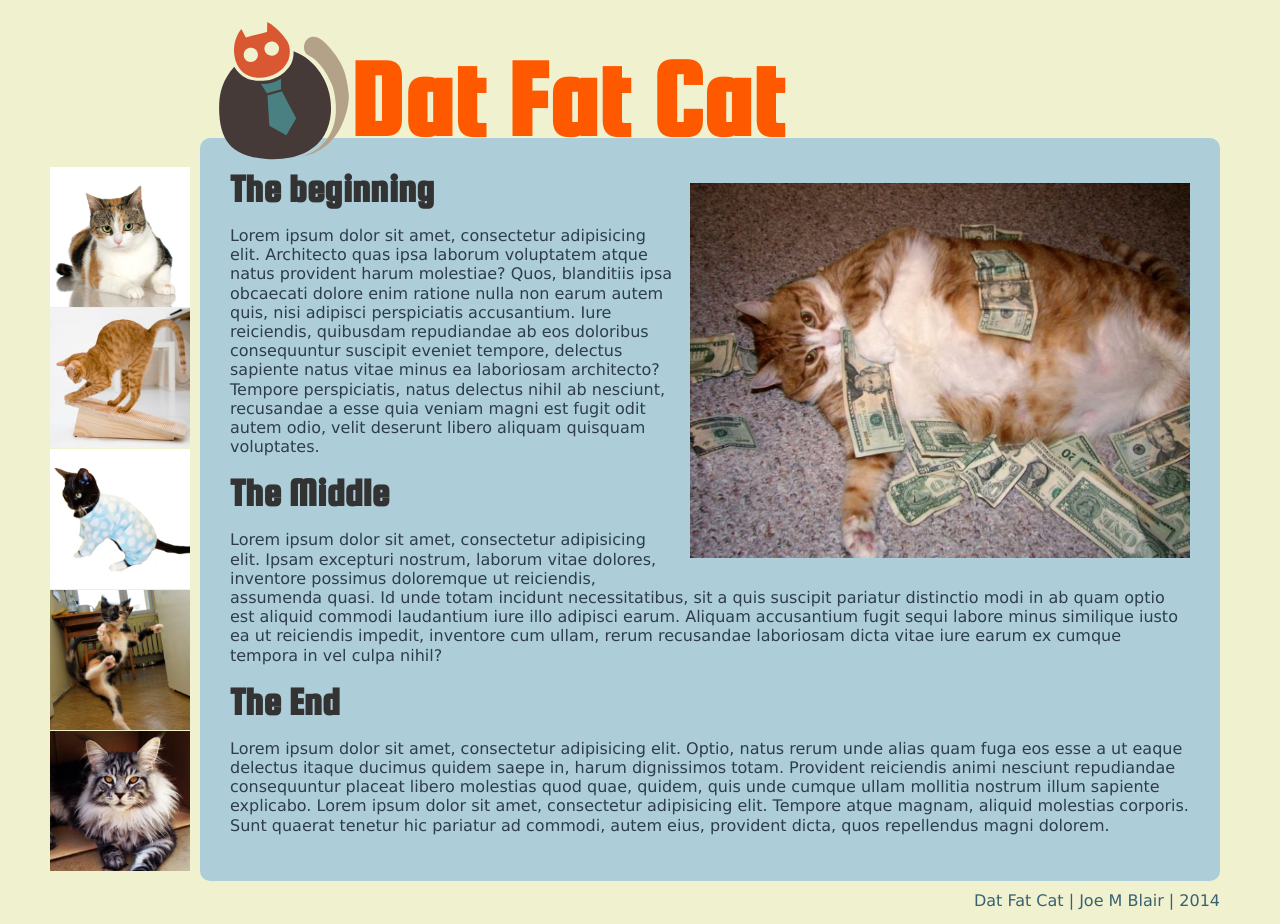
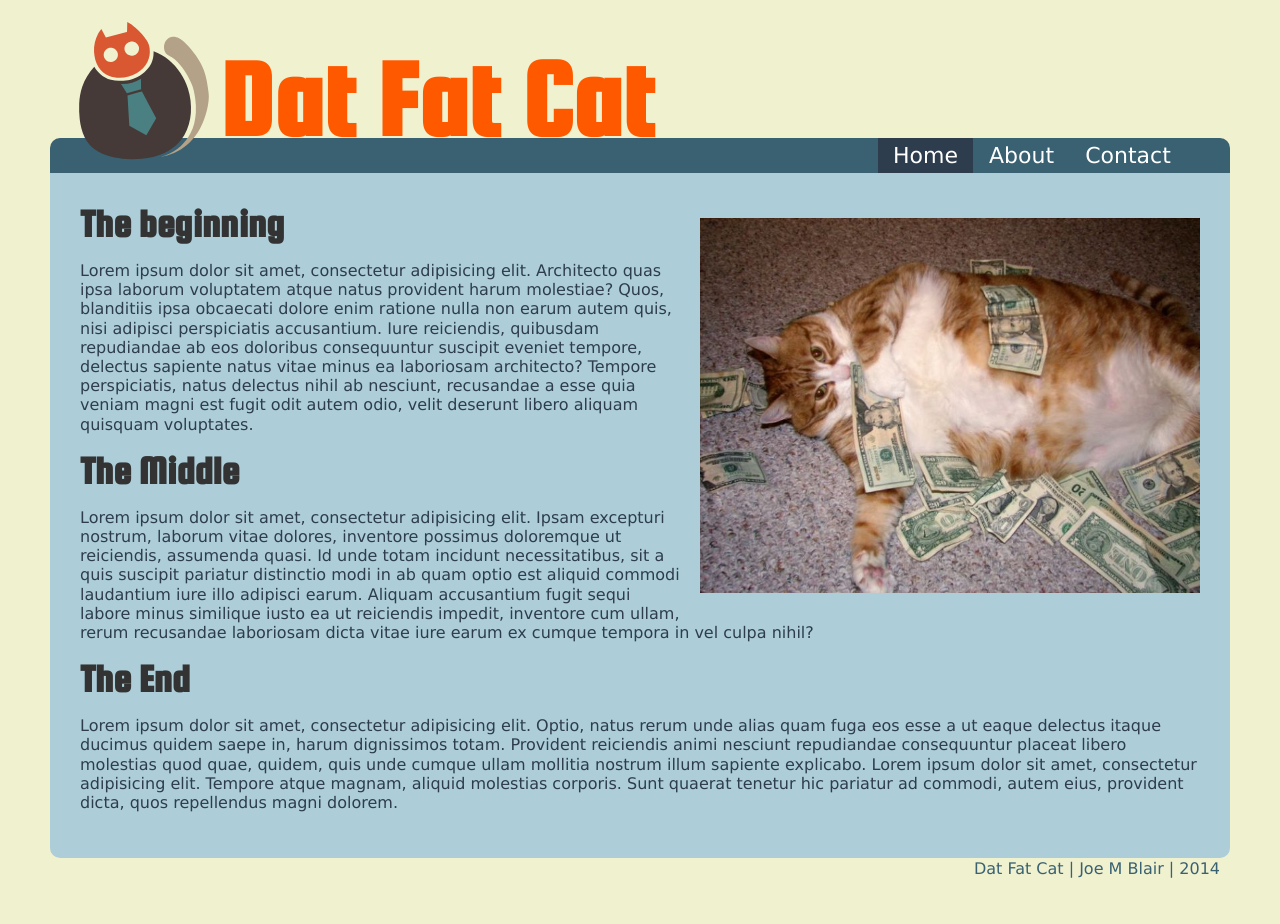
Before and after one commit to JoeMBlair/datfatcat.com, a plain HTML site: page html/index.html in a window 1280 px wide. After the commit the page ends 892 px from the top, so only its background shows below. Drawn offline with Linux system fonts and the light colour scheme; files whose address does not match are found by name.

Commit message:
rejiggered the layout and added a nav menu

```diff
--- a/html/css/dfc.css
+++ b/html/css/dfc.css
@@ -1,12 +1,18 @@
 * {
 	/*outline: red 1px dashed;*/
+	text-decoration: none;
 }
-
 html {
 	background-color: #F0F1CF;
 	font-family: Verdana, sans-serif;
 }
 
+body {
+	min-width: 750px;
+	max-width: 1200px;
+	margin-left: auto;
+	margin-right: auto;
+}
 h2 {
 	color: #333;
 	font-family: 'Squada One', sans-serif;
@@ -15,54 +21,73 @@ h2 {
 	margin: 0;
 }
 
-main p {
-	color: #2E3D4D;
-	line-height: 120%;
-}
-
-body {
-	min-width: 820px;
-	max-width: 1200px;
-	margin-left: auto;
-	margin-right: auto;
-}
-
 header {
 	position: relative;
 	z-index: 1;
 	height: 130px;
-	margin: 0;
+	margin: 0 0 0 10px;
 	padding-left: 10px;
 }
-
 header img {
 	width: 150px;
 	height: 150px;
 	position: absolute;
-	margin: 10px 0 0 150px;
-
+	margin: 10px 0 0 0;
 }
-
 header h1 {
 	color: #FF5900;
 	position: absolute;
 	font-size: 110px;
 	font-family: 'Squada One', sans-serif;
-	margin: 33px 0 0 300px;
+	margin: 33px 0 0 160px;
 	padding: 0;
+}
+
+.current-page{
+	background: #2E3D4D;
+}
+nav {
+	background-color: #396172;
+	-webkit-border-radius:10px 10px 0 0;
+	border-radius: 10px 10px 0 0;
+	margin: 0 10px 0 10px;
+	height: 35px;
+	overflow: hidden;
+}
+nav ul {
+	width: 350px;
+	margin: 0;
+	float: right;
+}
+nav ul li {
+	list-style-type: none;
+	display: inline;
+	padding: 10px 15px 10px 15px;
+	margin: 0 -2px;
+	line-height: 35px;
+	font-size: 22px;
+}
+nav ul li:hover {
+	background-color: #FF5900;
+}
+nav a:link {
+	color: #FFF;
+}
+nav a:visited {
+	color: #FFF;
+}
+nav a:hover {
+	color: #F0F1CF;
 }
 
 main {
 	background-color: #ADCED9;
-	float: left;
-	min-width: 650px;
-	max-width: 1200px;
 	min-height: 400px;
-	margin: 0 20px 10px 160px ;
+	margin: 0 10px 0 10px;
 	padding: 30px 30px 30px 30px;
-	border-radius: 10px;
+	border-radius: 0 0 10px 10px;
+	overflow: hidden;
 }
-
 main img {
 	display: block;
 	margin: 15px 0px 15px 15px;
@@ -70,28 +95,14 @@ main img {
 	height: 375px;
 	float: right;
 }
-
-aside {
-	position: absolute;
-	width: 140px;
-	margin: 30px 0 0 10px;
-}
-
-aside ul {
-	list-style-type: none;
-	padding: 0;
-	margin: 0;
-}
-aside ul li img {
-	height: 140px;
-	width: 140px;
-	margin: -1px 0 -2px 0;
+main p {
+	color: #2E3D4D;
+	line-height: 120%;
 }
 
 .block {
 	height: 140px;
 }
-
 .block img {
 	display: block;
 	width: 140px;
@@ -99,11 +110,10 @@ aside ul li img {
 }
 
 footer {
+	color: #396172;
 	clear: both;
 	height: 25px;
-	min-width: 450px;
-	max-width: 1200px;
-	color: #396172;
 	text-align: right;
-	margin: 0 20px 0 0;
+	margin: -15px 20px 0 0;
+	padding: 0;
 }
--- a/html/index.html
+++ b/html/index.html
@@ -14,15 +14,13 @@
 			<h1>Dat Fat Cat</h1>
 		</header>
 
-		<aside>
+		<nav>
 			<ul>
-				<li><img src="img/cat1.jpg" alt=""></li>
-				<li><img src="img/cat2.jpg" alt=""></li>
-				<li><img src="img/cat3.jpg" alt=""></li>
-				<li><img src="img/cat4.jpg" alt=""></li>
-				<li><img src="img/cat5.jpg" alt=""></li>
+				<li  class="current-page"><a href="#">Home</a></li>
+				<li><a href="#">About</a></li>
+				<li><a href="#">Contact</a></li>
 			</ul>
-		</aside>
+		</nav>
 
 		<main>
 			<img src="img/fatcat1.jpg"  alt="Fat cat"/>
```
